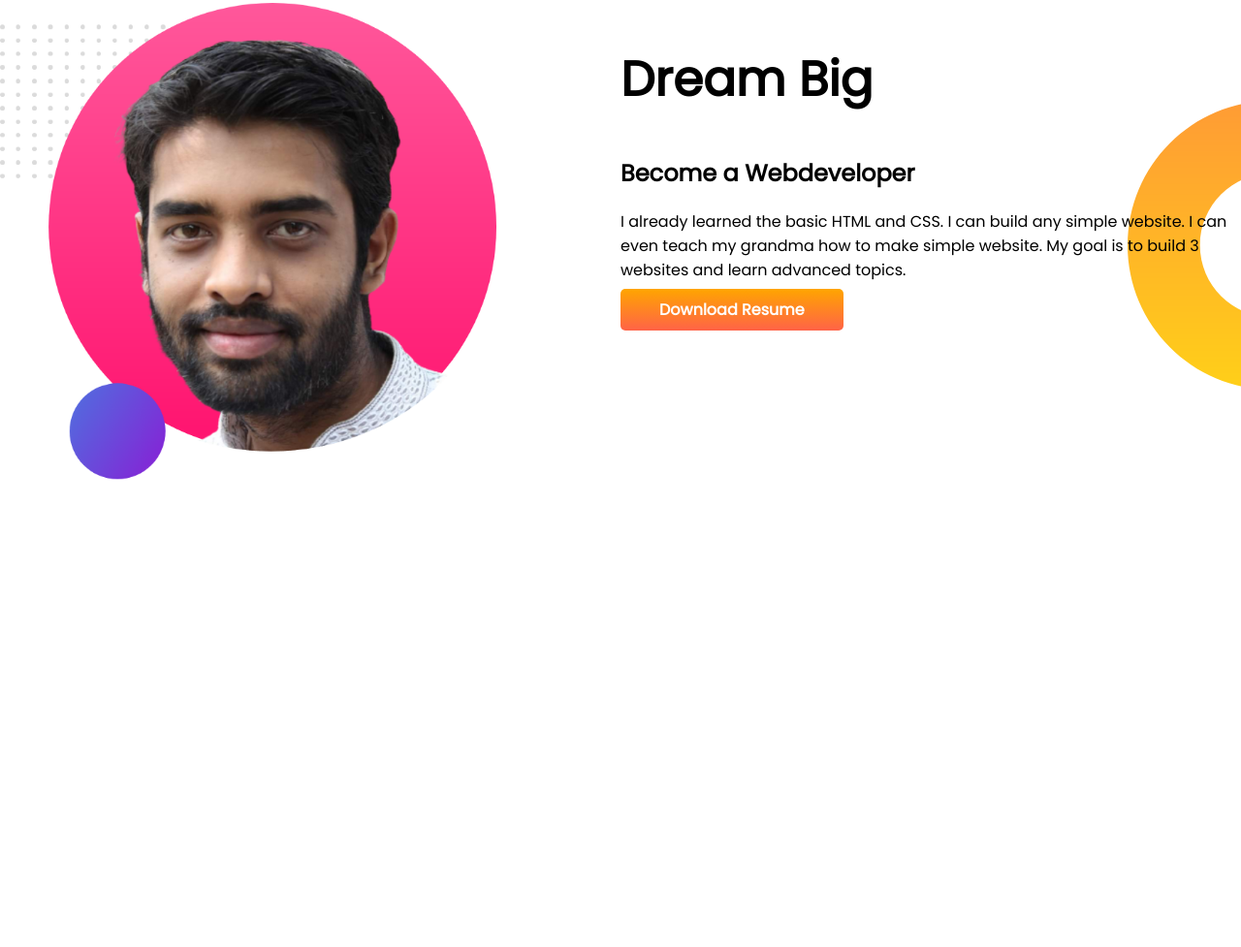
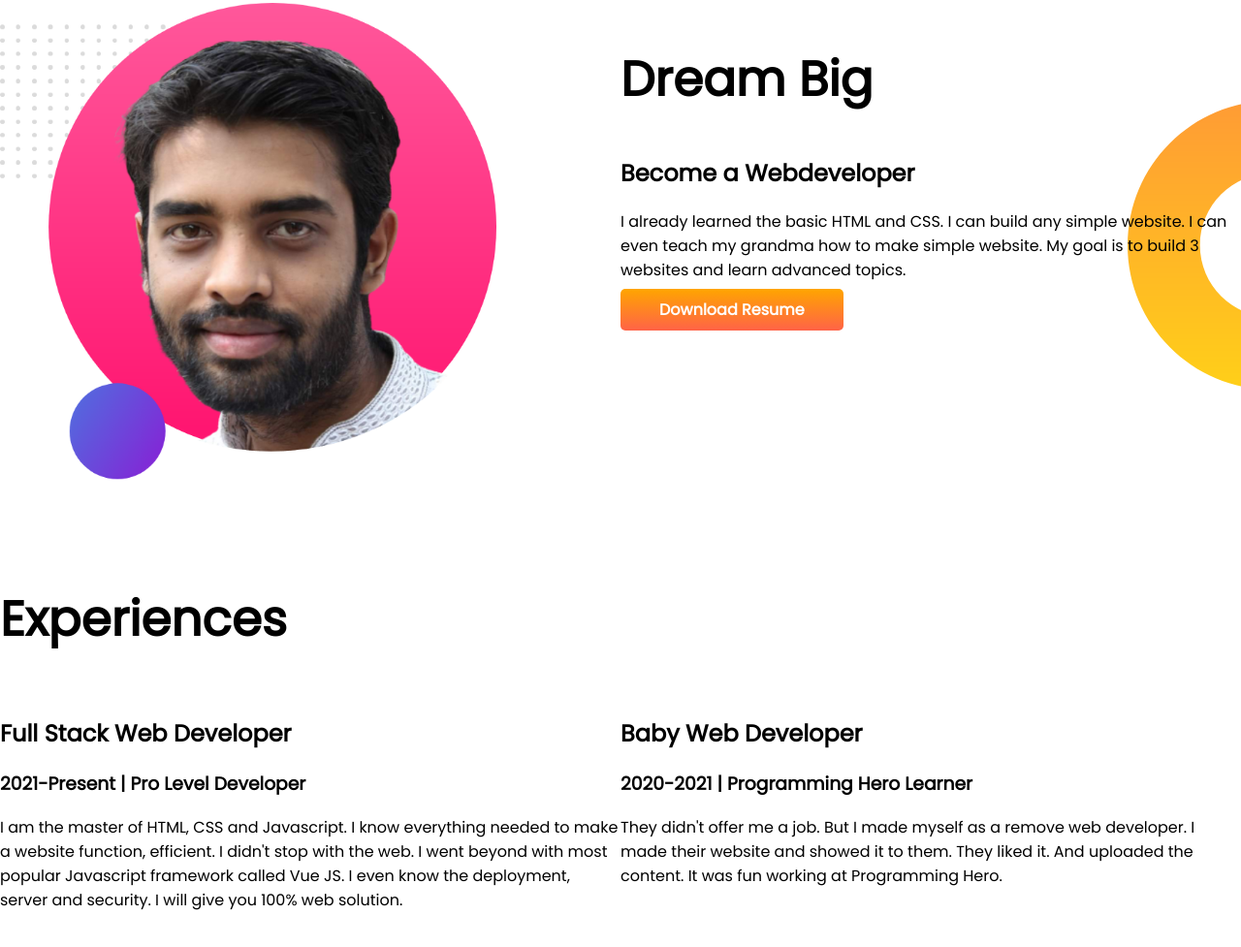
Before and after one commit to Dev-MOHI/my-portfoliio, a plain HTML site: page index.html in a window 1280 px wide. Shown: the part 612-1589 px from the top of the page at 97% size. Before the commit the page ends 1214 px from the top, so only its background shows below. Drawn offline with Linux system fonts and the light colour scheme.

Commit message:
flexible

```diff
--- a/index.html
+++ b/index.html
@@ -11,7 +11,7 @@
     <link rel="stylesheet" href="style.css">
 </head>
 <body>
-    <section class="top-banner">
+    <section class="top-banner flexible-contaner">
         <div class="half-width"><h1>Welcome To</h1>
             <h1 ><span class="orange-color">Mohi's</span> World!</h1>
             <h3>Build Climber and Train Stopper</h3>
@@ -22,7 +22,7 @@
         <img src="profile.png" alt="Profile Picture">
         </div>
     </section>
-    <section class="dream-big">
+    <section class="dream-big flexible-contaner">
         <div class="half-width">
             <img src="/background secend.png" alt="portfolio picture">
         </div>
@@ -33,6 +33,22 @@
             <a class="search" target="_blank"  href="https://www.google.com">Download Resume</a>
         </div>
     </section>
+    <section class="experience-area">
+        <h1>Experiences</h1>
+        <div class="flexible-contaner">
+            <div class="half-width">
+                <h2>Full Stack Web Developer</h2>
+                <h3>2021-Present | Pro Level Developer</h3>
+                <p>I am the master of HTML, CSS and Javascript. I know everything needed to make a website function, efficient. I didn't stop with the web. I went beyond with most popular Javascript framework called Vue JS. I even know the deployment, server and security. I will give you 100% web solution.</p>
+            </div>
+            <div class="half-width">
+                <h2>Baby Web Developer</h2>
+                <h3>2020-2021 | Programming Hero Learner</h3>
+                <p>They didn't offer me a job. But I made myself as a remove web developer. I made their website and showed it to them. They liked it. And uploaded the content. It was fun working at Programming Hero.</p>
+            </div>
+        </div>
+
+    </section>
 
 </body>
 </html>
--- a/style.css
+++ b/style.css
@@ -11,7 +11,7 @@ h1 {
     color: orange;
 }
 
-section {
+.flexible-contaner {
     display: flex;
     margin-bottom: 100px;
 }
```
